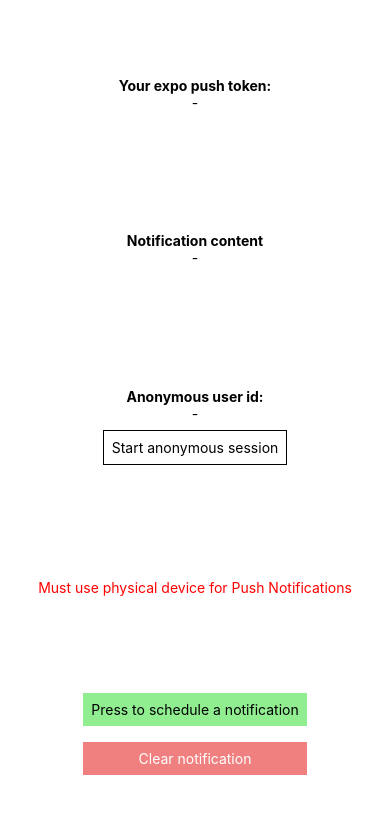
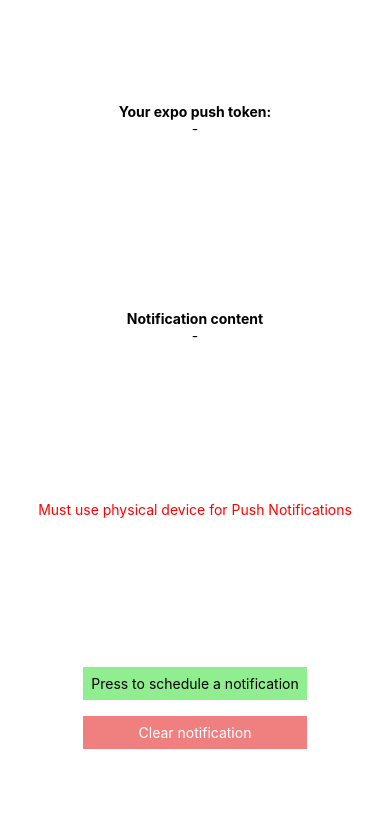
Before and after one commit to capelski/expo-notifications-tutorial, a React Native app: screen / in a window 390 px wide. Shown: the top 814 px of the page. Built offline with nearby package versions, Linux system fonts and the light colour scheme; no server answers; what expo-notifications would draw is missing.

Commit message:
Revert "feat: add firebase anonymous authentication"
    This reverts commit 1296239221209cbacfa37d63a6e647ed9aea795e.

```diff
--- a/App.tsx
+++ b/App.tsx
@@ -94,20 +94,8 @@ export default function App() {
     const [errorMessage, setErrorMessage] = useState<string>();
     const [expoPushToken, setExpoPushToken] = useState<string>();
     const [notification, setNotification] = useState<Notifications.Notification>();
-    const [userAnonymousId, setUerAnonymousId] = useState<string>();
     const notificationListener = useRef<Subscription>();
     const responseListener = useRef<Subscription>();
-
-    const signInAnonymously = () =>
-        firebase
-            .auth()
-            .signInAnonymously()
-            // Successful authentication is handled at onAuthStateChanged
-            .catch((error) => {
-                setErrorMessage(error.message);
-            });
-
-    const signOut = () => firebase.auth().signOut();
 
     useEffect(() => {
         notificationsHandler = setNotification;
@@ -123,21 +111,11 @@ export default function App() {
 
         responseListener.current = notificationResponseReceivedListener;
 
-        const authObserver = firebase.auth().onAuthStateChanged((user) => {
-            if (user) {
-                setUerAnonymousId(user.uid);
-            } else {
-                setUerAnonymousId(undefined);
-            }
-        });
-
         return () => {
             notificationListener.current &&
                 Notifications.removeNotificationSubscription(notificationListener.current);
             responseListener.current &&
                 Notifications.removeNotificationSubscription(responseListener.current);
-
-            authObserver();
 
             firebaseApp.delete();
         };
@@ -156,7 +134,6 @@ export default function App() {
                 <Text style={{ fontWeight: 'bold' }}>Your expo push token:</Text>
                 <Text selectable={true}>{expoPushToken || '-'}</Text>
             </View>
-
             <View style={{ width: '100%', marginVertical: 16 }}>
                 <Text style={{ fontWeight: 'bold', textAlign: 'center' }}>
                     Notification content
@@ -166,20 +143,6 @@ export default function App() {
                 ) : (
                     <Text style={{ textAlign: 'center' }}>-</Text>
                 )}
-            </View>
-
-            <View style={{ alignItems: 'center', marginVertical: 16 }}>
-                <Text style={{ fontWeight: 'bold' }}>Anonymous user id:</Text>
-                <Text>{userAnonymousId || '-'}</Text>
-
-                <TouchableOpacity
-                    onPress={userAnonymousId ? signOut : signInAnonymously}
-                    style={{ borderColor: 'black', borderWidth: 1, padding: 8, marginVertical: 8 }}
-                >
-                    <Text style={{ color: 'black', textAlign: 'center' }}>
-                        {userAnonymousId ? 'End ' : 'Start '}anonymous session
-                    </Text>
-                </TouchableOpacity>
             </View>
 
             {errorMessage && <Text style={{ color: 'red' }}>{errorMessage}</Text>}
```
